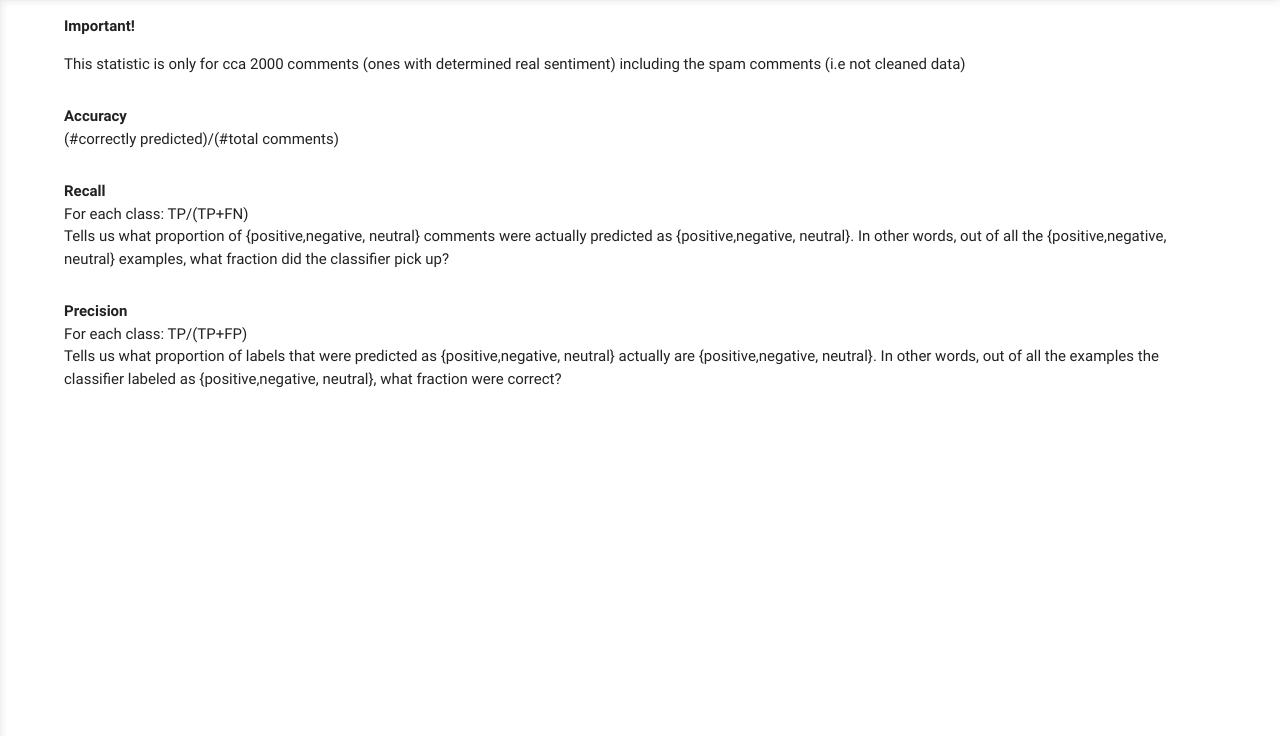
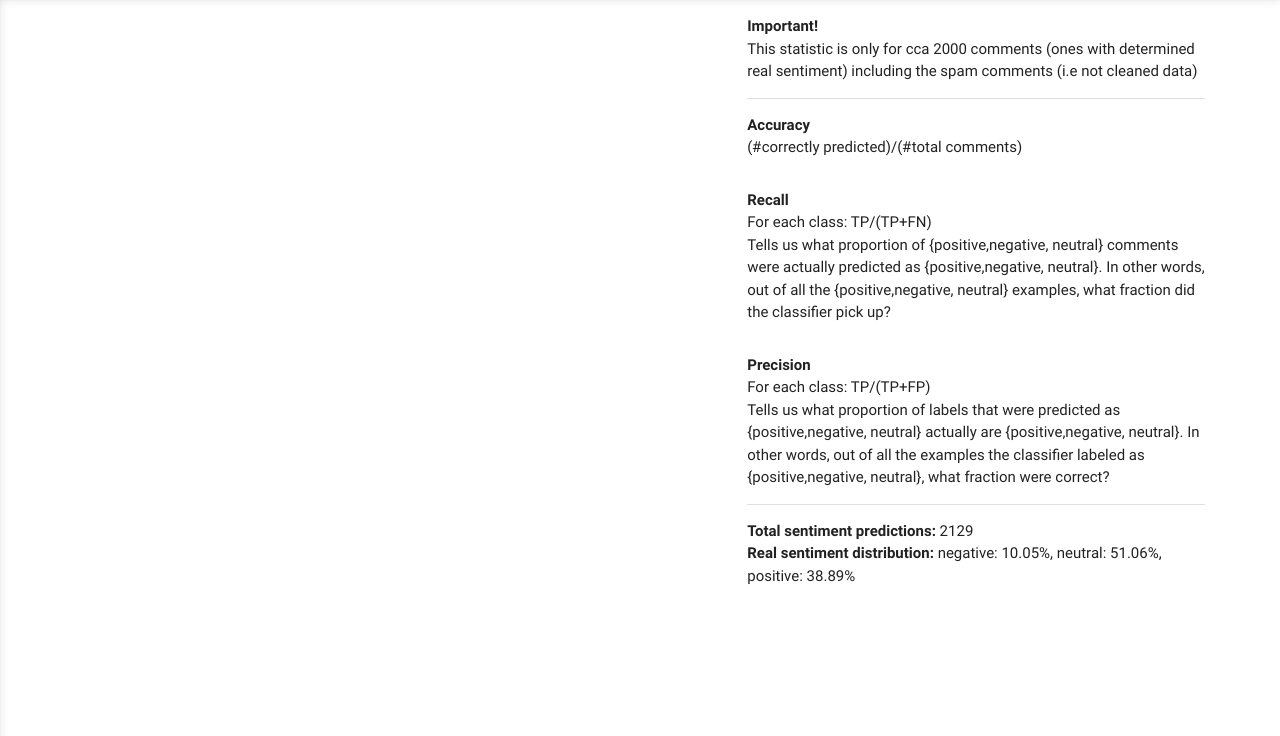
Before and after one commit to mirjamsk/sentiment-analysis, a Django app: template sentiment/templates/sentiment/stats.html in a window 1280 px wide. Shown: the part 64-800 px from the top of the page. Run offline with Django 3.2, Linux system fonts and the light colour scheme; the template is opened without the code that fills it, so the values that code supplies are empty; parts of the project's set-up code (start-up, migrations or seed data) failed here and were passed over.

Commit message:
Add real_sentiment deistibution information (both backend and frontend)

```diff
--- a/sentiment/static/sentiment/css/stats.css
+++ b/sentiment/static/sentiment/css/stats.css
@@ -1,3 +1,6 @@
+#api-stats-list {
+    margin-top: 2rem;
+}
 
 #api-stats-list .collapsible-body {
     padding: 1rem 2rem;
--- a/sentiment/templates/sentiment/api-evaluation-table.html
+++ b/sentiment/templates/sentiment/api-evaluation-table.html
@@ -1,6 +1,6 @@
 {% load metric_filters %}
 
-<table class="highlight">
+<table class="bordered">
     <thead>
     <tr>
         <th data-field="name">Metric</th>
--- /dev/null
+++ b/sentiment/templates/sentiment/evalution-information.html
@@ -0,0 +1,34 @@
+<div class="section">
+    <b>Important!</b>
+    <div>This statistic is only for cca 2000 comments (ones with determined real sentiment) including the spam
+        comments (i.e not cleaned data)
+    </div>
+</div>
+<div class="divider"></div>
+<div class="section">
+    <div><b>Accuracy</b></div>
+    <div>(#correctly predicted)/(#total comments)</div>
+</div>
+<div class="section">
+    <div><b>Recall</b></div>
+    <div>For each class: TP/(TP+FN)</div>
+    <div>Tells us what proportion of {positive,negative, neutral} comments were actually predicted as
+        {positive,negative, neutral}. In other words, out of all the {positive,negative, neutral} examples,
+        what
+        fraction did the classifier pick up?
+    </div>
+</div>
+<div class="section">
+    <div><b>Precision</b></div>
+    <div>For each class: TP/(TP+FP)</div>
+    <div>Tells us what proportion of labels that were predicted as {positive,negative, neutral} actually are
+        {positive,negative, neutral}. In other words, out of all the examples the classifier labeled as
+        {positive,negative, neutral}, what fraction were correct?
+    </div>
+</div>
+<div class="divider"></div>
+
+<div class="section">
+    <div><b>Total sentiment predictions: </b> 2129</div>
+    <div><b>Real sentiment distribution: </b> negative: 10.05%, neutral: 51.06%, positive: 38.89%</div>
+</div>
--- a/sentiment/templates/sentiment/stats.html
+++ b/sentiment/templates/sentiment/stats.html
@@ -11,35 +11,9 @@
 
 {% include 'sentiment/navbar.html' %}
 
-<div class="container">
-    <div class="section">
-        <b>Important!</b>
-        <p>This statistic is only for cca 2000 comments (ones with determined real sentiment) including the spam
-            comments (i.e not cleaned data)</p>
-        <div class="section">
-            <div><b>Accuracy</b></div>
-            <div>(#correctly predicted)/(#total comments)</div>
-        </div>
-        <div class="section">
-            <div><b>Recall</b></div>
-            <div>For each class: TP/(TP+FN)</div>
-            <div>Tells us what proportion of {positive,negative, neutral} comments were actually predicted as
-                {positive,negative, neutral}. In other words, out of all the {positive,negative, neutral} examples, what
-                fraction did the classifier pick up?
-            </div>
-        </div>
-        <div class="section">
-            <div><b>Precision</b></div>
-            <div>For each class: TP/(TP+FP)</div>
-            <div>Tells us what proportion of labels that were predicted as {positive,negative, neutral} actually are
-                {positive,negative, neutral}. In other words, out of all the examples the classifier labeled as
-                {positive,negative, neutral}, what fraction were correct?
-            </div>
-        </div>
-
-    </div>
-    <div class="row">
-        <ul id="api-stats-list" class="collapsible popout col s12 m10 l7" data-collapsible="expandable">
+<div class="container row">
+    <div class="col s12 m10 l7">
+        <ul id="api-stats-list" class="collapsible popout" data-collapsible="expandable">
             {% for api in stats %}
                 <li>
                     <div class="collapsible-header grey-text text-darken-3"><i
@@ -51,6 +25,11 @@
             {% endfor %}
         </ul>
     </div>
+
+    <div class="evaluation-stats-info col s12 m10 l5">
+        {% include 'sentiment/evalution-information.html' %}
+    </div>
 </div>
 
+
 <script src="{% static 'sentiment/js/stats.js' %}"></script>
```
Also changed, not shown: scripts/python/evaluate_api_performance.py (+17 -1 lines).
